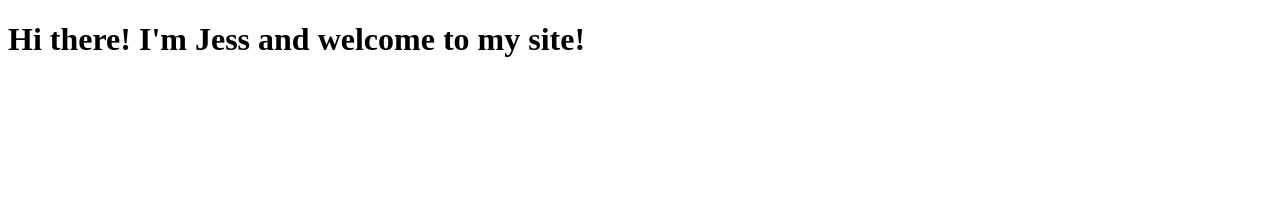
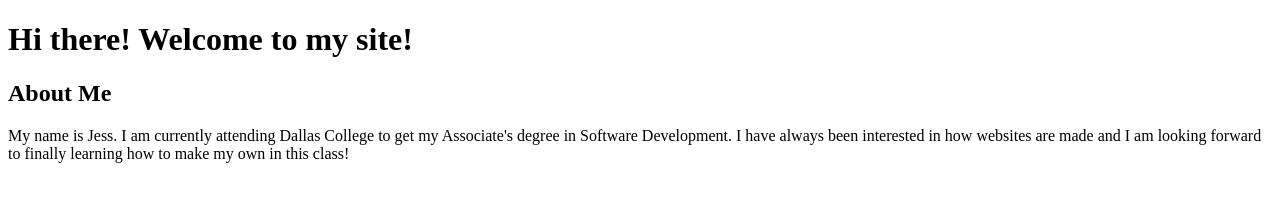
Before and after one commit to jessndensmore/VS-Code, a plain HTML site: page index.html in a window 1280 px wide. Drawn offline with Linux system fonts and the light colour scheme.

Commit message:
Added About Me section

```diff
--- a/index.html
+++ b/index.html
@@ -6,6 +6,8 @@
     <title>Jess' Web Page</title>
 </head>
 <body>
-    <h1>Hi there! I'm Jess and welcome to my site!</h1>
+    <h1>Hi there! Welcome to my site!</h1>
+    <h2>About Me</h2>
+    <p>My name is Jess. I am currently attending Dallas College to get my Associate's degree in Software Development. I have always been interested in how websites are made and I am looking forward to finally learning how to make my own in this class!</p>
 </body>
 </html>
```
